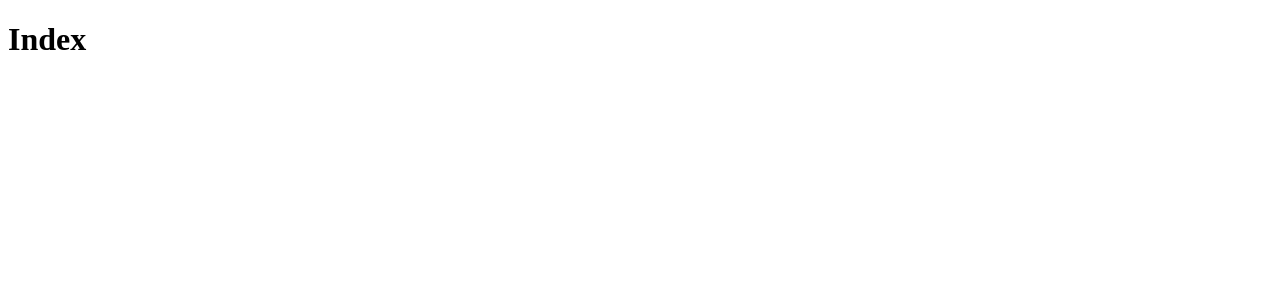
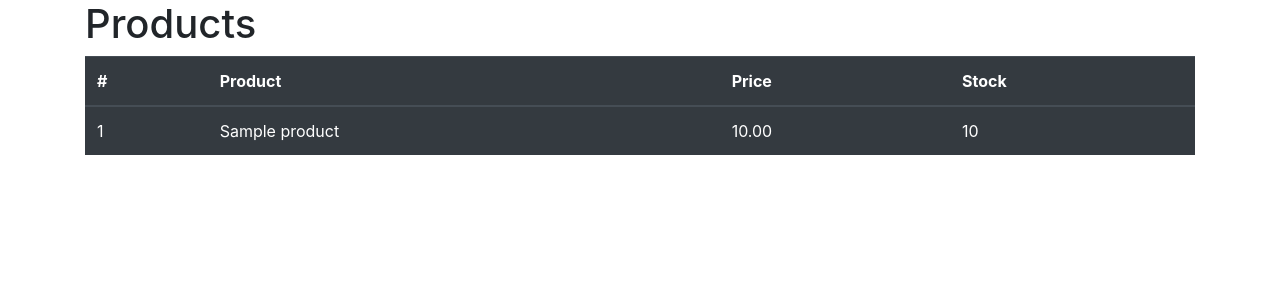
Before and after one commit to davisantosr/django2-gamesList-geekuniv, a Django app: page / in a window 1280 px wide. Before the commit the part shown is almost empty. Shown: the top 300 px of the page. Run offline with Django 3.2, Linux system fonts and the light colour scheme; tables that the repository leaves empty hold one stand-in row (values such as "Sample post"); grey boxes marked "Sample" are stand-in pictures; some libraries are stand-ins or nearby versions.

Commit message:
template index| view product

```diff
--- /dev/null
+++ b/core/static/css/styles.css
@@ -0,0 +1,3 @@
+a {
+  color: #fff;
+}
--- a/core/templates/index.html
+++ b/core/templates/index.html
@@ -1,3 +1,6 @@
+{% load bootstrap4 %}
+{% load static %}
+
 <!DOCTYPE html>
 <html lang="en">
 <head>
@@ -5,8 +8,52 @@
   <meta http-equiv="X-UA-Compatible" content="IE=edge">
   <meta name="viewport" content="width=device-width, initial-scale=1.0">
   <title>Document</title>
+  {% bootstrap_css %}
+  <link href="{% static 'css/styles.css' %}"  rel="stylesheet" />
 </head>
 <body>
-  <h1>Index</h1>
+  <div class="container">
+    <h1>Products</h1>
+
+    <table class="table table-dark">
+      <thead>
+        <tr>
+          <th scope="col">#</th>
+          <th scope="col">Product</th>
+          <th scope="col">Price</th>
+          <th scope="col">Stock</th>
+        </tr>
+      </thead>
+      <tbody>
+          {% for product in products %}
+            <tr>
+              <td>{{ product.id }}</td>
+              <td> <a href="#modal{{product.id}}" data-toggle='modal'>{{ product.name }}</a></td>
+              <td>{{ product.price }}</td>
+              <td>{{ product.stock }}</td>
+            </tr>
+
+            <!-- show image in modal -->
+            <div class="modal fade bd-example-modal-lg show" id='modal{{ product.id }}' role="dialog">
+              <div class="modal-dialog">
+                <div class="modal-content">
+                  <div class="moda-header">
+                    <button type="button"class='close' data-dismiss="modal">
+                      <span aria-hidden="true">&times</span>
+                    </button>
+                  </div>
+                  <div class="modal-body" id="dynamic-content">
+                    <img src="{{ product.image.url }}" class="img-fluid" alt='{{ product.name }}' />
+                  </div>
+                </div>
+              </div>
+            </div>
+          {% endfor %}
+      </tbody>
+
+    </table>
+  </div>
+
+  {% bootstrap_javascript jquery='full' %}
 </body>
 </html>
--- a/core/views.py
+++ b/core/views.py
@@ -1,11 +1,17 @@
 from django.shortcuts import render
 from django.contrib import messages
+from django.shortcuts import redirect
 
+from .models import Product
 from .forms import ContactForm, ProductModelForm
 
 
+
 def index(request):
-  return render(request, 'index.html')
+  context = {
+    'products': Product.objects.all()
+  }
+  return render(request, 'index.html', context)
 
 
 def contact(request):
@@ -29,21 +35,24 @@ def contact(request):
 
 
 def product(request):
-  if str(request.method) == 'POST':
-    form = ProductModelForm(request.POST, request.FILES)
+  if str(request.user) != 'AnonymousUser':
+    if str(request.method) == 'POST':
+      form = ProductModelForm(request.POST, request.FILES)
 
-    if form.is_valid():
-      prod = form.save(commit=False)
+      if form.is_valid():
+        prod = form.save(commit=False)
 
-      form.save()
+        form.save()
 
-      messages.success(request, 'Product saved.')
+        messages.success(request, 'Product saved.')
+        form = ProductModelForm()
+      else:
+        messages.error(request, 'Error when tried to save')
+    else:
       form = ProductModelForm()
-    else:
-      messages.error(request, 'Error when tried to save')
+    contexta = {
+      'form': form
+    }
+    return render(request, 'product.html', contexta)
   else:
-    form = ProductModelForm()
-  contexta = {
-    'form': form
-  }
-  return render(request, 'product.html', contexta)
+    return redirect('index')
```
